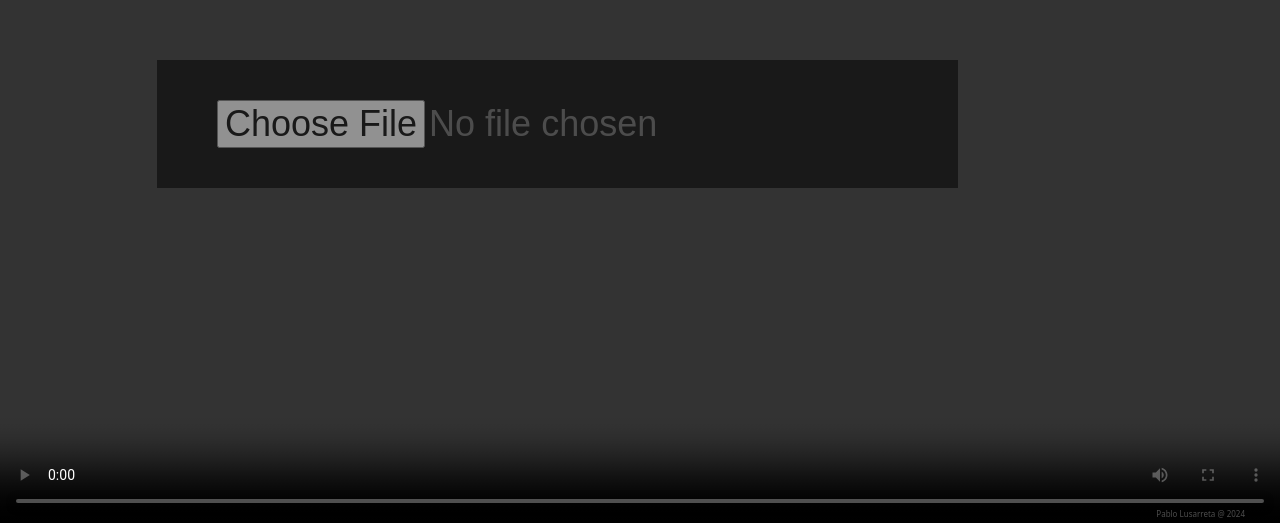
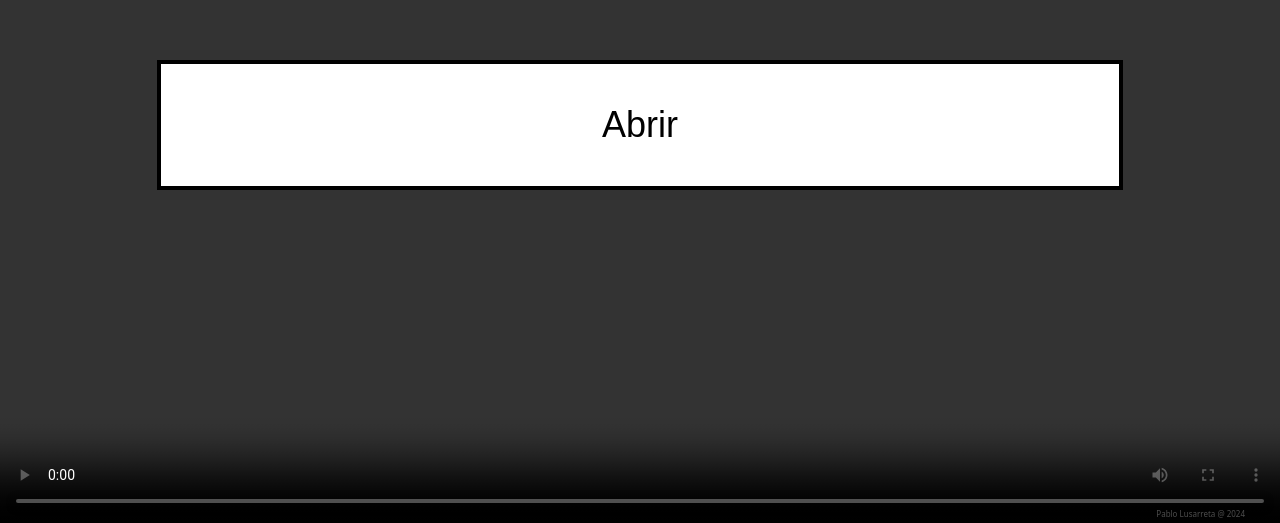
Before and after one commit to pablolusarreta/reproductor-video-app, a plain HTML site: page docs/index.html in a window 1280 px wide. Shown: the part 277-800 px from the top of the page. Drawn offline with Linux system fonts and the light colour scheme.

Commit message:
Obtimizado

```diff
--- a/docs/index.css
+++ b/docs/index.css
@@ -17,15 +17,21 @@ body {
 
 }
 
-#fichero {
+
+#fichero, #abrir{
     font-size: 36px;;
     position: fixed;
     top: calc(50vh - 63px);
     left: calc(50vw - 483px);
     padding: 40px 60px;
-    background-color: black;
-    color: rgba(255, 255, 255,0.4);
-    opacity: 0.5;
+    background-color: white;
+    color: black;
+    opacity: 0;
+}
+#abrir{
+    border:solid 4px black;
+    width: 966px;
+    opacity:1;
 }
 
 /*-------------------------------*/
--- a/docs/index.html
+++ b/docs/index.html
@@ -21,7 +21,10 @@
 <body>
 
     <video id="reproductor" controls></video>
+
+    <button id="abrir">Abrir</button>
     <input type="file" id="fichero" accept="video/mp4,video/ogg,video/webm,video/x-matroska">
+
     <footer id="pie">
         Pablo Lusarreta &#64; 2024
     </footer>
--- a/docs/index.js
+++ b/docs/index.js
@@ -1,11 +1,14 @@
 const videoInput = document.getElementById('fichero');
 const videoPlayer = document.getElementById('reproductor');
 const pie = document.getElementById('pie');
+const boton = document.getElementById('abrir');
 
 videoInput.addEventListener('change', function () {
+    document.documentElement.requestFullscreen()
     const file = this.files[0];
     if (file) {
         videoInput.style.display = "none"
+        boton.style.display = "none"
         pie.style.display = "none"
 
         const videoURL = URL.createObjectURL(file);
@@ -17,3 +20,8 @@ videoInput.addEventListener('change', function () {
         }
     }
 });
+
+
+boton.addEventListener('click', function () {
+    videoInput.change()
+});
```
